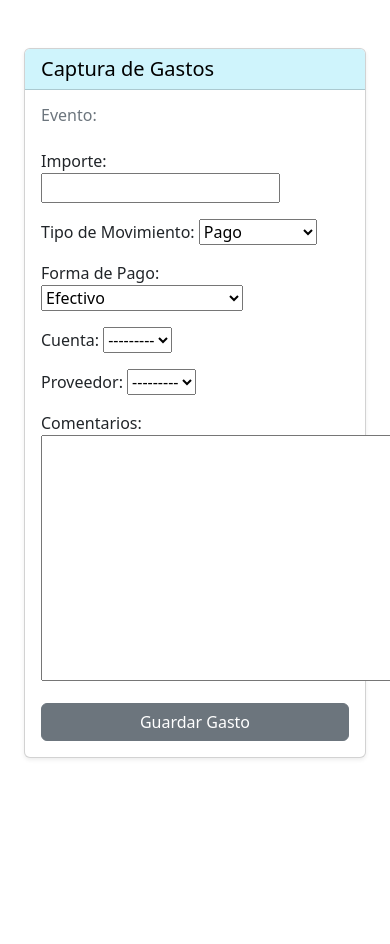
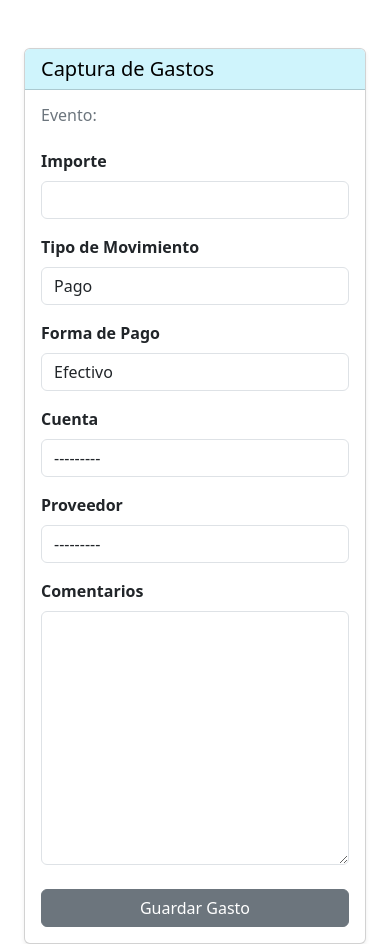
Before and after one commit to meg544/django-p61L, a Django app: template myapp/templates/capturar_gastos1.html in a window 390 px wide; the page is wider, and only the part inside the window is pictured. Shown: the part 56-1000 px from the top of that part. Before the commit the page ends 815 px from the top of that part, so only its background shows below. Run offline with Django 4.2, Linux system fonts and the light colour scheme; the template is opened without the code that fills it: values that come from a table or form of the project are taken from there, others are empty; the visitor is signed in with stand-in values (Sample User, id 1); parts of the project's set-up code (start-up, migrations or seed data) failed here and were passed over.

Commit message:
se alinea plantilla capturar_gastos1.html y se modifica forms

```diff
--- a/myapp/forms.py
+++ b/myapp/forms.py
@@ -10,6 +10,14 @@ class DetalleGastoForm(forms.ModelForm):
             'concepto': 'Tipo de Movimiento',  # 👈 CAMBIO SOLO VISUAL
             'tipo_gasto': 'Forma de Pago',# 👈 CAMBIO SOLO VISUAL
             'concepto2': 'Cuenta',# 👈 CAMBIO SOLO VISUAL
+        }
+        widgets = {
+            'importe': forms.NumberInput(attrs={'class': 'form-control'}),
+            'concepto': forms.Select(attrs={'class': 'form-control'}),
+            'tipo_gasto': forms.Select(attrs={'class': 'form-control'}),
+            'concepto2': forms.Select(attrs={'class': 'form-control'}),
+            'proveedor': forms.Select(attrs={'class': 'form-control'}),
+            'comentarios': forms.Textarea(attrs={'class': 'form-control'}),
         }
 class EventoForm(forms.ModelForm):
     class Meta:
@@ -70,4 +78,13 @@ class DetalleGastoFormSinEvento(forms.ModelForm):
         labels = {'concepto': 'Tipo de Movimiento',
                   'tipo_gasto': 'Forma de Pago',# 👈 CAMBIO SOLO VISUAL
                   'concepto2': 'Cuenta',# 👈 CAMBIO SOLO VISUAL
+
                  }
+        widgets = {
+            'importe': forms.NumberInput(attrs={'class': 'form-control'}),
+            'concepto': forms.Select(attrs={'class': 'form-control'}),
+            'tipo_gasto': forms.Select(attrs={'class': 'form-control'}),
+            'concepto2': forms.Select(attrs={'class': 'form-control'}),
+            'proveedor': forms.Select(attrs={'class': 'form-control'}),
+            'comentarios': forms.Textarea(attrs={'class': 'form-control'}),
+            }
--- a/myapp/templates/capturar_gastos1.html
+++ b/myapp/templates/capturar_gastos1.html
@@ -1,20 +1,13 @@
 {% extends 'base.html' %}
 
 {% block content %}
-
-<html lang="en">
-<head>
-    <meta name="viewport" content="width=device-width, initial-scale=1.0">
-    <title>Capturar Gastos</title>
-    <link href="https://cdn.jsdelivr.net/npm/bootstrap@5.3.0/dist/css/bootstrap.min.css" rel="stylesheet">
-</head>
-<body>
 
 <div class="container mt-5">
     <div class="card shadow-sm">
         <div class="card-header bg-info-subtle text-black">
             <h5 class="mb-0">Captura de Gastos</h5>
         </div>
+
         <div class="card-body">
 
             <h6 class="text-secondary">Evento:</h6>
@@ -22,11 +15,24 @@
 
             <form method="post" class="mt-4" id="gastoForm">
                 {% csrf_token %}
-                <div class="mb-3">
-                    {{ form.as_p }}
+
+                <div class="row g-3">
+
+                    {% for field in form %}
+                    <div class="col-md-6">
+                        <div class="form-group">
+                            <label class="form-label fw-semibold">{{ field.label }}</label>
+                            {{ field }}
+                            {% if field.errors %}
+                            <div class="text-danger small">{{ field.errors }}</div>
+                            {% endif %}
+                        </div>
+                    </div>
+                    {% endfor %}
+
                 </div>
 
-                <button type="submit" id="btnSubmit" class="btn btn-secondary w-100">
+                <button type="submit" id="btnSubmit" class="btn btn-secondary w-100 mt-4">
                     Guardar Gasto
                 </button>
             </form>
@@ -35,21 +41,13 @@
     </div>
 </div>
 
-<!-- JS para evitar múltiples envíos -->
 <script>
     const form = document.getElementById("gastoForm");
     const btn = document.getElementById("btnSubmit");
-
     form.addEventListener("submit", () => {
         btn.disabled = true;
         btn.innerText = "Guardando...";
     });
 </script>
 
-<!-- Bootstrap JS -->
-<script src="https://cdn.jsdelivr.net/npm/bootstrap@5.3.0/dist/js/bootstrap.bundle.min.js"></script>
-
-</body>
-</html>
-
 {% endblock %}
```
